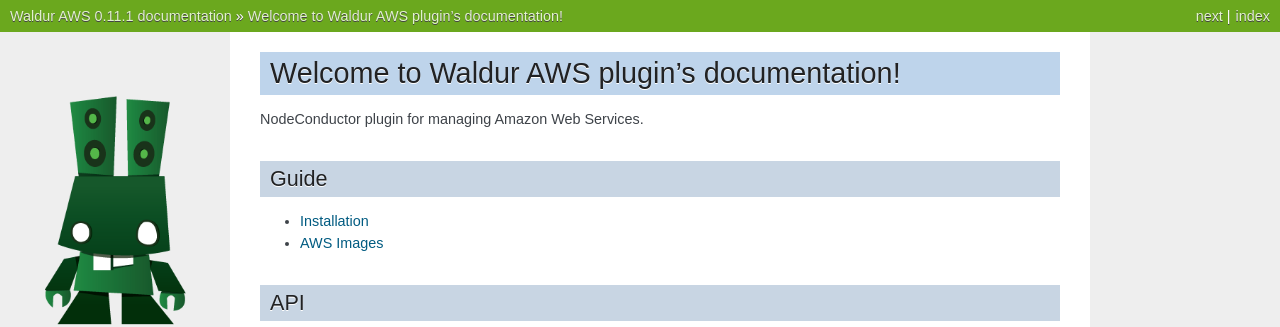
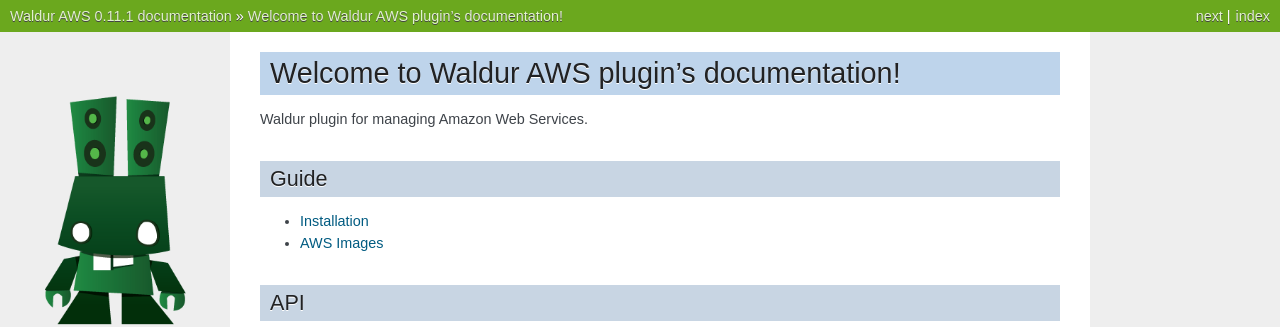
Before and after one commit to opennode/nodeconductor-aws, a Sphinx documentation site: the page built from docs/index.rst, in a window 1280 px wide. Shown: the top 327 px of the page. Built offline with Sphinx 7.4.7, drawn with Linux system fonts in a browser that asks for light colours; pages that are not in the unit, such as notebooks, are missing from menus; the version number is read from the project's files by our own code.

Commit message:
Bump core dependency.

```diff
--- a/docs/index.rst
+++ b/docs/index.rst
@@ -1,7 +1,7 @@
 Welcome to Waldur AWS plugin's documentation!
-====================================================
+=============================================
 
-NodeConductor plugin for managing Amazon Web Services.
+Waldur plugin for managing Amazon Web Services.
 
 Guide
 -----
--- a/setup.py
+++ b/setup.py
@@ -12,7 +12,7 @@
 
 install_requires = [
     'apache-libcloud>=1.1.0,<2.2.0',
-    'waldur_core>0.148.3',
+    'waldur-core>=0.151.0',
 ]
 
 
```
Also changed, not shown: 1 other file.
